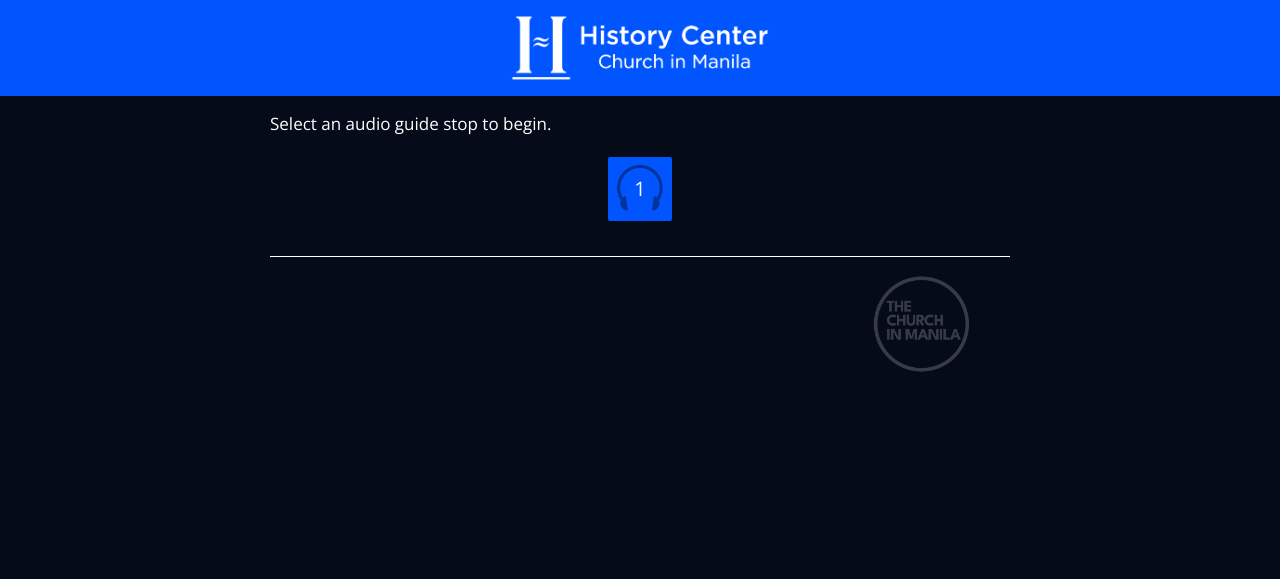
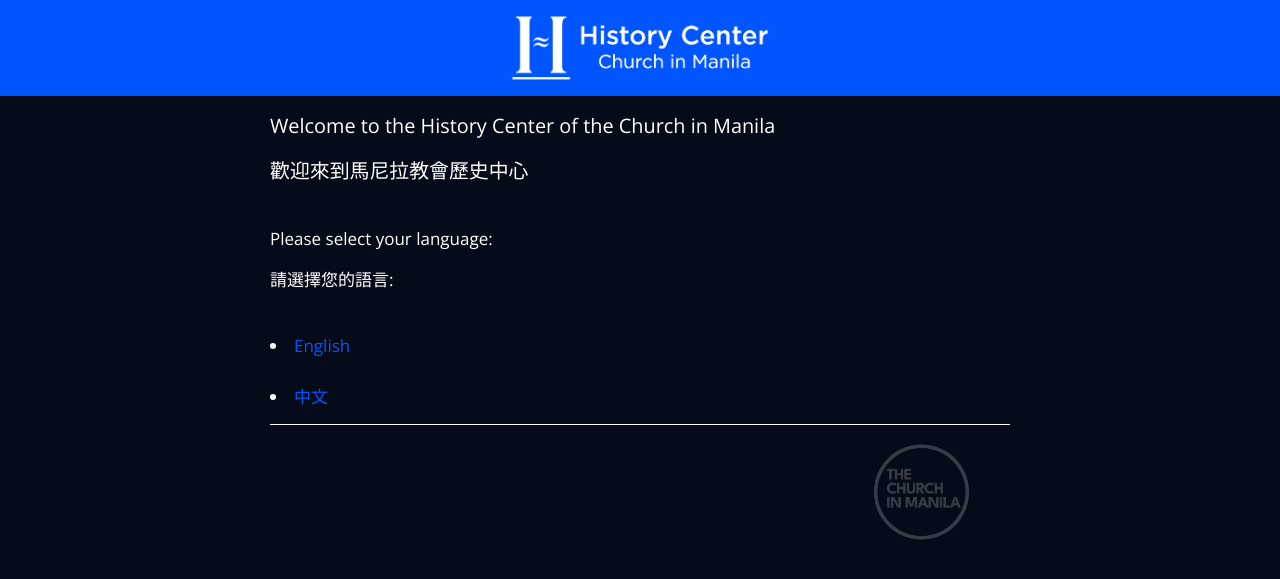
Before and after one commit to jfryah/churchinmanila.github.io, a Jekyll site: the page built from index.html, in a window 1280 px wide. Shown: the top 579 px of the page. Built offline with Jekyll 4.4.1, drawn with Linux system fonts in a browser that asks for light colours.

Commit message:
added landing page

```diff
--- a/_config.yml
+++ b/_config.yml
@@ -10,7 +10,7 @@ title: History Center of the Church in Manila
 email: info@churchinmanila.org
 description: > # this means to ignore newlines until "baseurl:"
   An audio guide for History Center of the Church in Manila
-baseurl: "/en" # the subpath of your site, e.g. /blog
+baseurl: "" # the subpath of your site, e.g. /blog
 audio_path: "/audio/"
 episode_hero_path: "/assets/img/stops/"
 url: "https://historycenter.churchinmanila.org/" # the base hostname & protocol for your site
@@ -26,4 +26,4 @@ headphones_icon_light: "/assets/img/icons/headphones-light.png"
 markdown: kramdown
 
 # Version settings (version number below is used for cache busting CSS and JS)
-version_number: 1.0.0.21
+version_number: 1.0.0.0
--- a/_layouts/master.html
+++ b/_layouts/master.html
@@ -9,7 +9,16 @@
 
     <div class="page-content main-page">
       <div class="wrapper">
-        {{ content }}
+        <h3>Welcome to the History Center of the Church in Manila</h3>
+        <h3>歡迎來到馬尼拉教會歷史中心</h3>
+        <br>
+
+        <p>Please select your language:</p>
+        <p>請選擇您的語言:</p>
+        <br>
+        <li><a href="https://historycenter.churchinmanila.org/en/welcome">English</a></li>
+        <br>
+        <li><a href="https://historycenter.churchinmanila.org/zh/welcome">中文</a></li>
       </div>
     </div>
 
```
Also changed, not shown: stops/1.md (deleted, +0 -25 lines), 6 other files.
